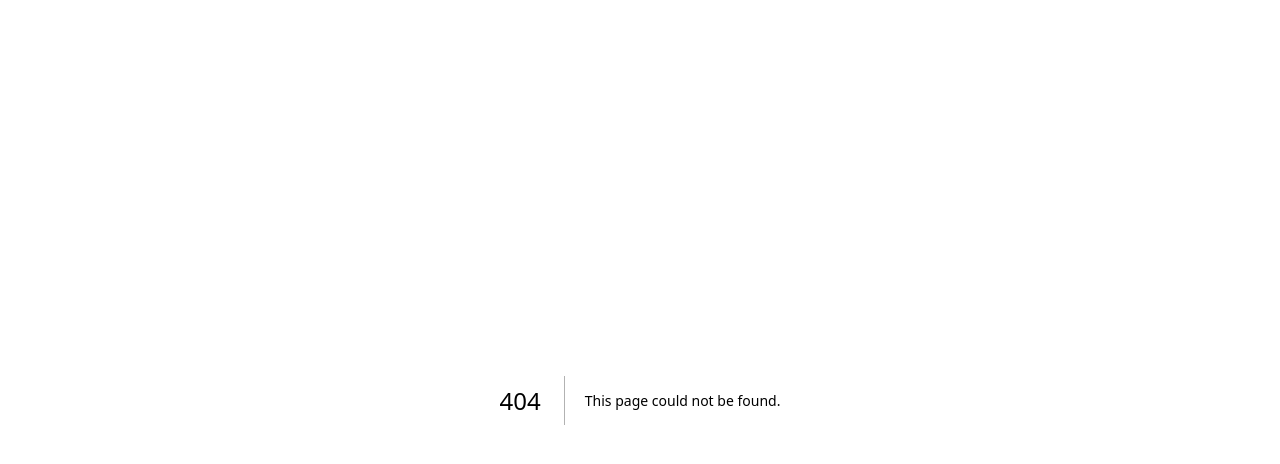
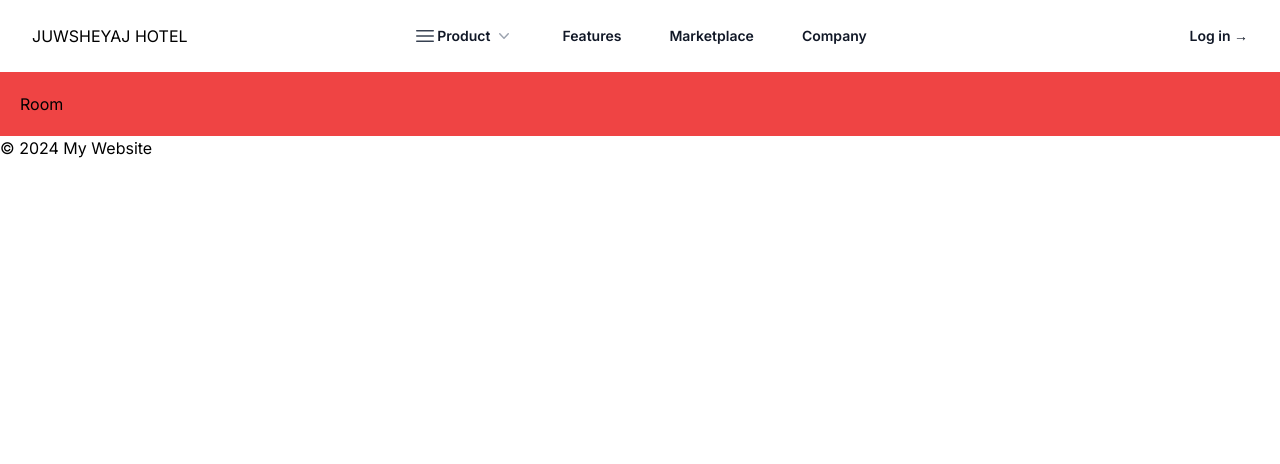
Before and after one commit to Sundayouduma/sunet-fe, a Next.js app: page /rooms/1 in a window 1280 px wide. Before the commit this address had no page. Shown: the top 464 px of the page. Built offline with nearby package versions, Linux system fonts and the light colour scheme.

Commit message:
room page

```diff
--- a/src/app/page.tsx
+++ b/src/app/page.tsx
@@ -62,7 +62,7 @@ export default function Home() {
           </div>
         </div>
       </div>
-      <div className="flex flex-col items-start w-4/5 mx-auto py-10 my-28">
+      <div className="flex flex-col items-start max-w-7xl mx-auto py-10 my-28">
         <div className="mb-8 text-start">
           <h2 className="text-3xl font-bold mb-4">
             Why choose Juwshewaj Hotels
@@ -127,7 +127,7 @@ export default function Home() {
           </div>
         </div>
       </div>
-      <div className="flex flex-col items-start w-4/5 mx-auto py-10">
+      <div className="flex flex-col items-start max-w-7xl mx-auto py-10">
         <div className="mb-8 text-start">
           <h2 className="text-3xl font-bold mb-4">Facility Juwshewaj Hotels</h2>
           <p className="text-gray-600">
--- /dev/null
+++ b/src/app/rooms/[id]/page.tsx
@@ -0,0 +1,13 @@
+import Layout from '../../components/layout/UserLayout';
+const Hello = () => {
+    return ( <div>
+        <Layout>
+        <div className="max-w-7xl w-full mx-auto p-5 bg-red-500">
+            <p>Room</p>
+        </div>
+
+        </Layout>
+    </div> );
+}
+
+export default Hello;
--- a/tsconfig.json
+++ b/tsconfig.json
@@ -21,6 +21,6 @@
       "@/*": ["./src/*"]
     }
   },
-  "include": ["next-env.d.ts", "**/*.ts", "**/*.tsx", ".next/types/**/*.ts"],
+  "include": ["next-env.d.ts", "**/*.ts", "**/*.tsx", ".next/types/**/*.ts", "src/app/rooms/[id]"],
   "exclude": ["node_modules"]
 }
```
